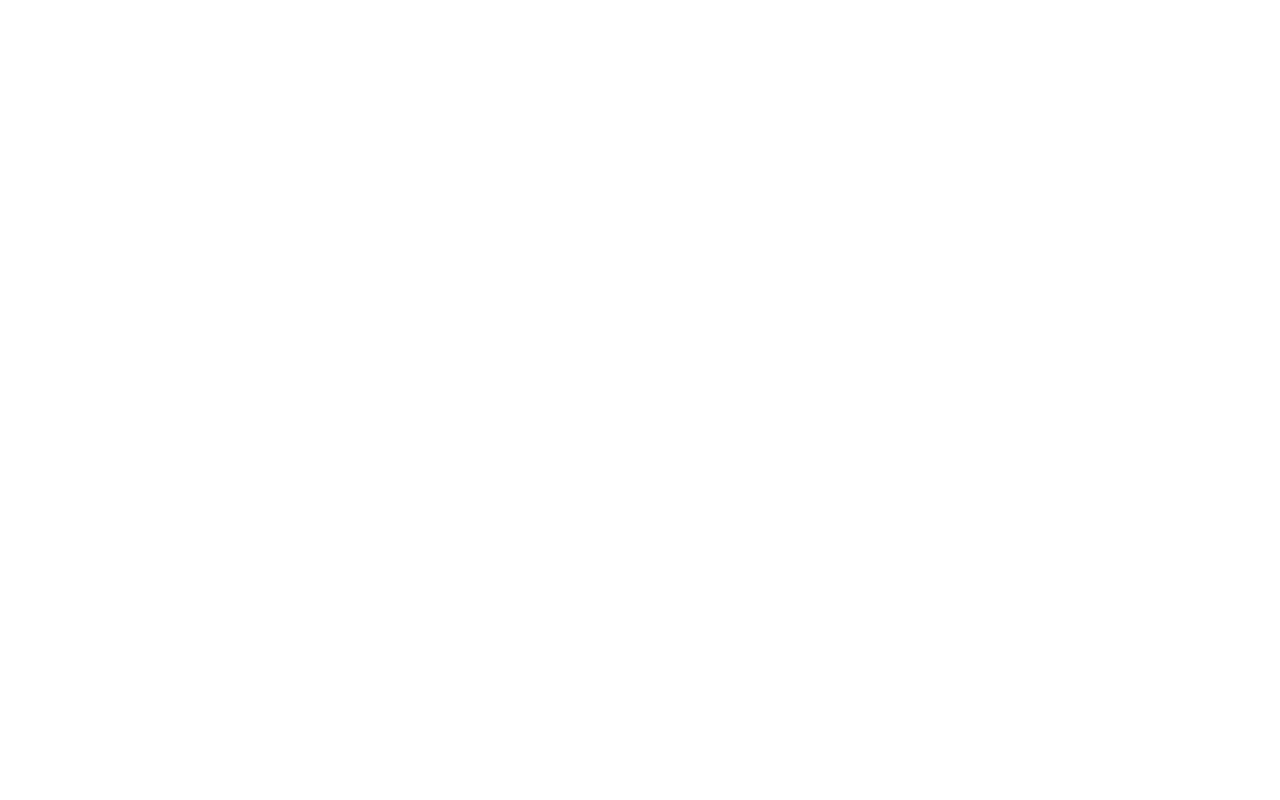
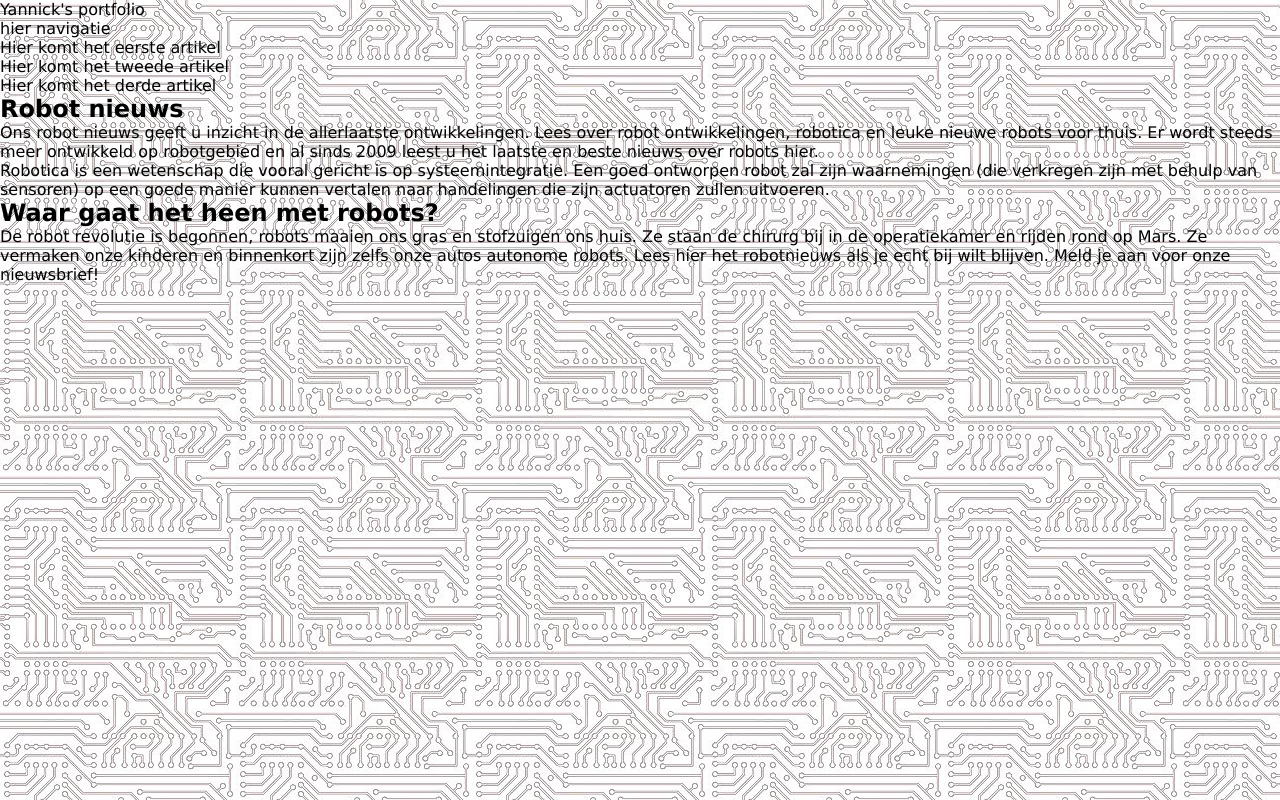
Before and after one commit to Jan0Niek/HTML-portfolio, a plain HTML site: page index.html in a window 1280 px wide. Drawn offline with Linux system fonts and the light colour scheme.

Commit message:
styling en lorum ipsum

```diff
--- a/index.html
+++ b/index.html
@@ -8,7 +8,41 @@
         <link rel="stylesheet" href="style.css">
     </head>
     <body>
+        <header>
+            Yannick's portfolio
+        </header>
+        <nav>
+            hier navigatie
+        </nav>
+        <section>
+            <article>
+              Hier komt het eerste artikel
+            </article>
 
+            <article>
+              Hier komt het tweede artikel
+            </article>
+
+            <article>
+              Hier komt het derde artikel
+            </article>
+            <article>
+                <h2>Robot nieuws</h2>
+                <p>
+                  Ons robot nieuws geeft u inzicht in de allerlaatste ontwikkelingen. Lees over robot ontwikkelingen, robotica en leuke nieuwe robots voor thuis. Er wordt steeds meer ontwikkeld op robotgebied en al sinds 2009 leest u het laatste en beste nieuws over robots hier.
+                </p>
+                <p>
+                  Robotica is een wetenschap die vooral gericht is op systeemintegratie. Een goed ontworpen robot zal zijn waarnemingen (die verkregen zijn met behulp van sensoren) op een goede manier kunnen vertalen naar handelingen die zijn actuatoren zullen uitvoeren.
+                </p>
+              </article>
+
+              <article>
+                <h2>Waar gaat het heen met robots?</h2>
+                <p>
+                  De robot revolutie is begonnen, robots maaien ons gras en stofzuigen ons huis. Ze staan de chirurg bij in de operatiekamer en rijden rond op Mars. Ze vermaken onze kinderen en binnenkort zijn zelfs onze autos autonome robots. Lees hier het robotnieuws als je echt bij wilt blijven. Meld je aan voor onze nieuwsbrief!
+                </p>
+              </article>
+          </section>
         <script src="script.js" async defer></script>
     </body>
 </html>
--- a/style.css
+++ b/style.css
@@ -0,0 +1,9 @@
+* {
+    margin: 0px;
+    padding: 0px;
+  }
+
+body {
+font-family: Verdana, Geneva, Arial, Helvetica, sans-serif;
+background: grey url('images/achtergrondjeCoolje.jpg') repeat;
+}
```
Also changed, not shown: images/achtergrondjeCoolje.jpg (added).
